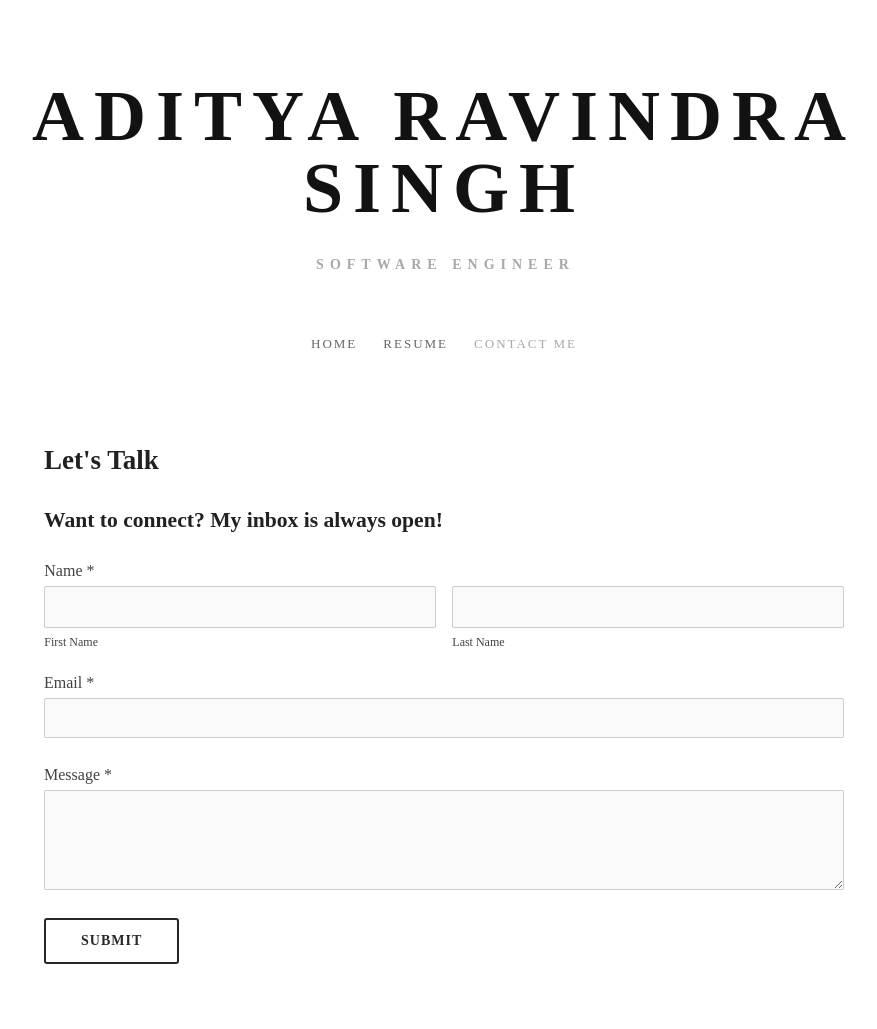
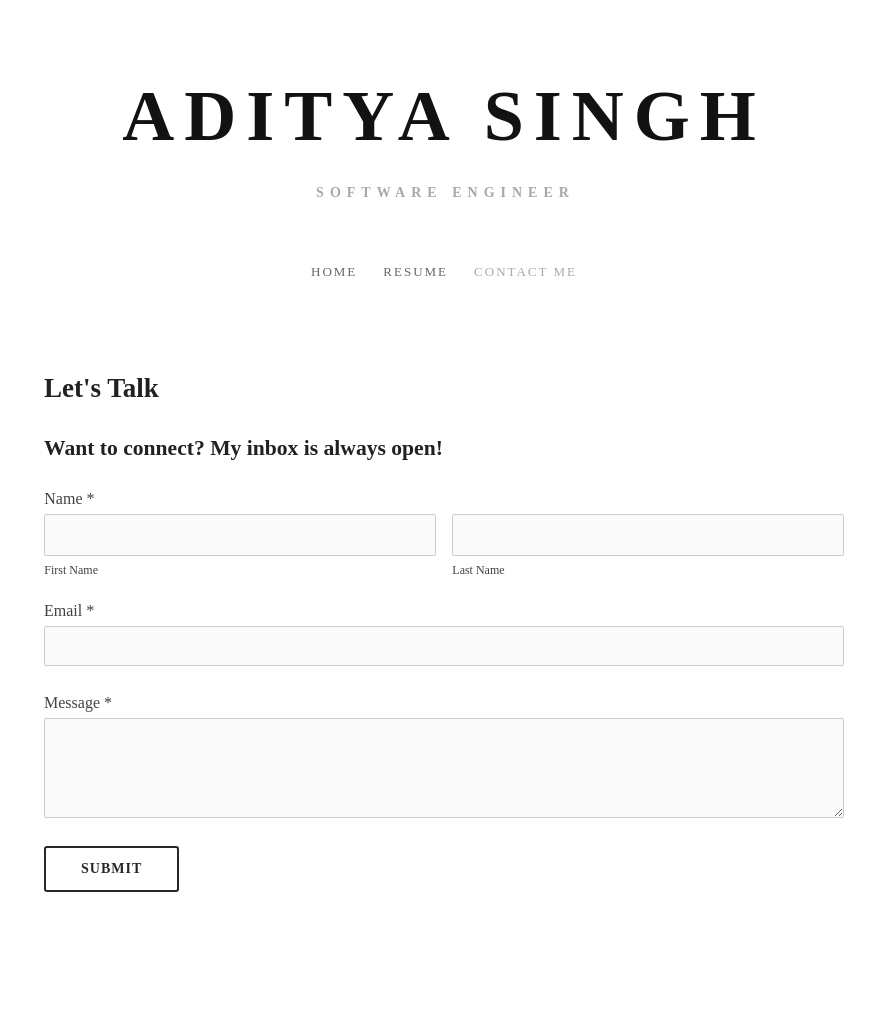
Before and after one commit to Aditya2235/Aditya-Portfolio, a plain HTML site: page contact.html in a window 1280 px wide. Shown: the top 1029 px of the page, without its empty margins (196-1073 px from the left). Drawn offline with Linux system fonts and the light colour scheme; a web font is replaced by a local one.

Commit message:
Update contact.html
Signed-off-by: Singh Aditya Ravindra <50865286+Aditya2235@users.noreply.github.com>

```diff
--- a/contact.html
+++ b/contact.html
@@ -93,7 +93,7 @@
                         <h1 class="logo site-title" data-shrink-original-size="72" style="letter-spacing: 0.138889em;">
                             <a href="#" title="Kunj Shah" role="bookmark"
                                 data-content-field="site-title">
-                                <span class="placed-site-title">aditya ravindra singh</span>
+                                <span class="placed-site-title">Aditya Singh</span>
                             </a>
                         </h1>
                         <p class="site-tagline" data-content-field="site-tagline" data-shrink-original-size="14"
```
